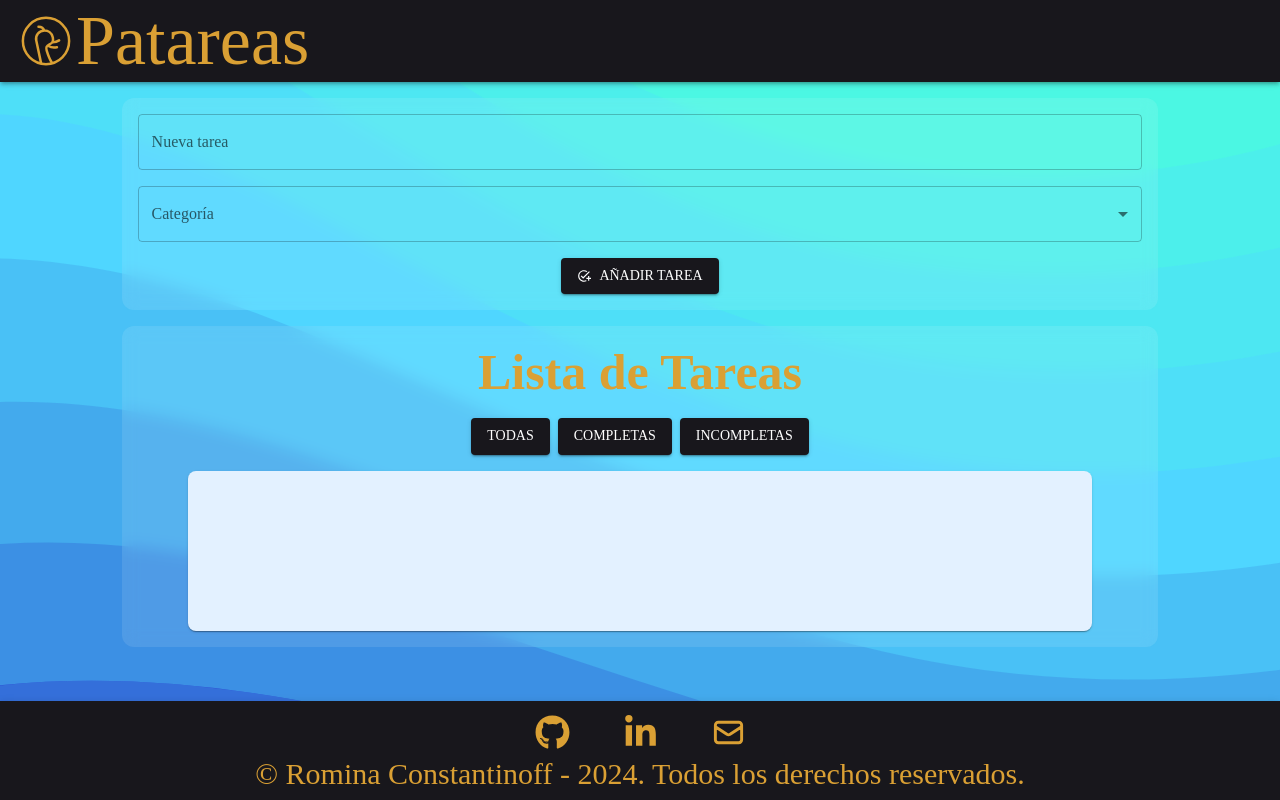
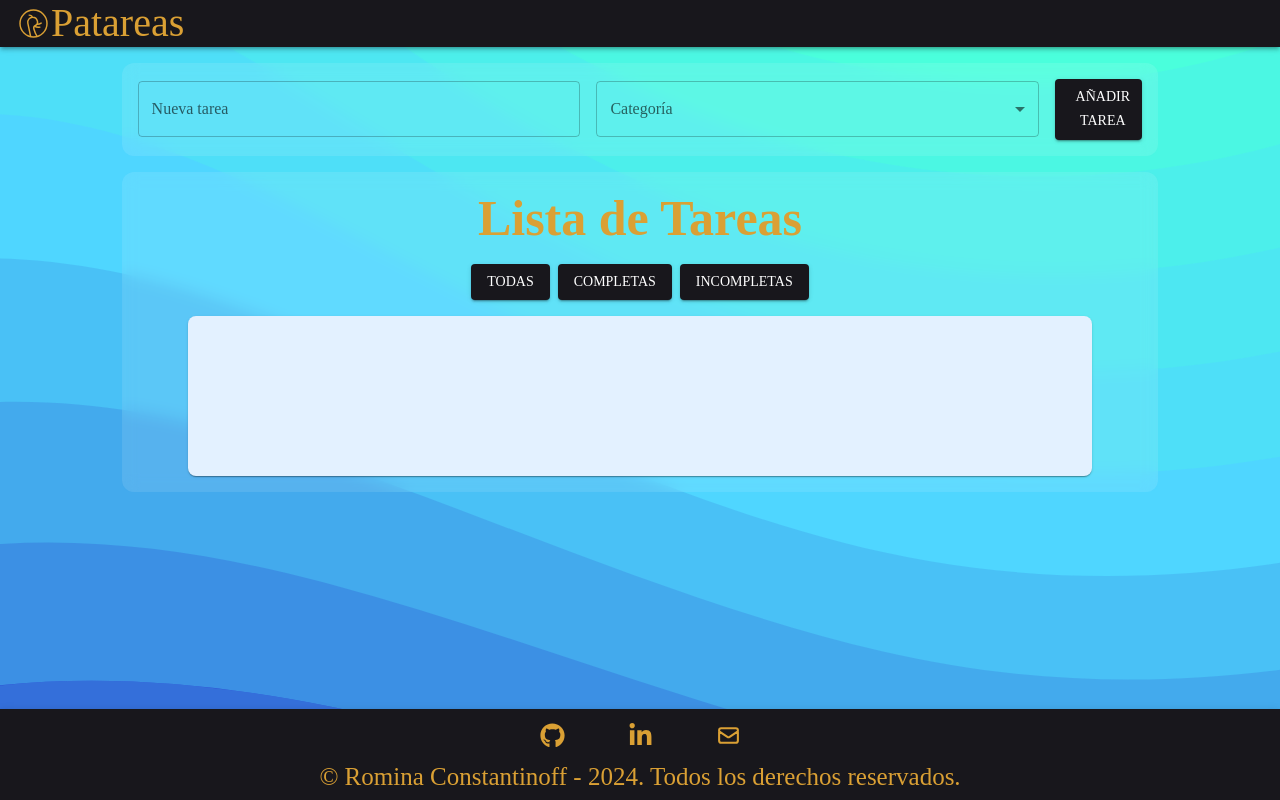
Before and after one commit to romicons/Patareas, a React (Vite) app: page / in a window 1280 px wide. Built offline with nearby package versions, Linux system fonts and the light colour scheme; a web font is replaced by a local one.

Commit message:
Changed some font sizes.

```diff
--- a/src/components/AddTaskMenu.jsx
+++ b/src/components/AddTaskMenu.jsx
@@ -12,7 +12,7 @@ export const AddTaskMenu = () => {
     };
 
     return(
-        <Box sx={{width: "90%", display:"flex", flexDirection: "column", gap: 2, alignItems: "center", borderRadius: 3, padding: 2, backdropFilter: 'blur(8px)', background: 'rgba(255, 255, 255, 0.1)'}} noValidate autoComplete="off">
+        <Box sx={{width: "90%", display:"flex", flexDirection: {xs:"column", md:"row"}, gap: 2, alignItems: "center", borderRadius: 3, padding: 2, backdropFilter: 'blur(8px)', background: 'rgba(255, 255, 255, 0.1)'}} noValidate autoComplete="off">
                 <TextField id="outlined-basic" label="Nueva tarea" variant="outlined" fullWidth />
                 <FormControl fullWidth>
                     <InputLabel id="category-select">Categoría</InputLabel>
@@ -23,14 +23,14 @@ export const AddTaskMenu = () => {
                         label="Categoría"
                         onChange={handleChange}
                     >
-                        <MenuItem value={"Casa"}>Casa</MenuItem>
+                        <MenuItem value={"Casa"} >Casa</MenuItem>
                         <MenuItem value={"Compras"}>Compras</MenuItem>
                         <MenuItem value={"Mascotas"}>Mascotas</MenuItem>
                         <MenuItem value={"Otro"}>Otro</MenuItem>
                         <MenuItem value={"Trabajo"}>Trabajo</MenuItem>
                     </Select>
                 </FormControl>
-                <Button variant='contained' color='secondary' sx={{":hover": {backgroundColor: '#daa034'}, display: "flex", gap: 1, alignItems: 'center'  }}>
+                <Button variant='contained' color='secondary' sx={{":hover": {backgroundColor: '#daa034'}, display: "flex", gap: 1, alignItems: 'center' }}>
                     <MdAddTask />
                     Añadir tarea
                 </Button>
--- a/src/components/Footer.jsx
+++ b/src/components/Footer.jsx
@@ -5,19 +5,19 @@ import { Button, Box, Typography } from "@mui/material";
 
 export const Footer = () => {
     return (
-        <Box sx={{backgroundColor:"#18171c", display: "flex", flexDirection: "column", justifyContent: "center", paddingBlock: 1, width: "100%", boxShadow: 3}}>
+        <Box sx={{backgroundColor:"#18171c", display: "flex", flexDirection: "column", justifyContent: "center", gap: 1, paddingBlock: 1, width: "100%", boxShadow: 3}}>
             <Box sx={{display: "flex", flexDirection: "row", gap: 3, justifyContent: "center"}}>
-                <Button href="https://github.com/romicons" sx={{ fontSize: {xs:25, sm:35}}}>
+                <Button href="https://github.com/romicons" sx={{ fontSize: {xs:15, sm:25}}}>
                     <FaGithub />
                 </Button>
-                <Button href="https://www.linkedin.com/in/romina-evelin-constantinoff/" sx={{ fontSize: {xs:25, sm:35}}}>
+                <Button href="https://www.linkedin.com/in/romina-evelin-constantinoff/" sx={{ fontSize: {xs:15, sm:25}}}>
                     <FaLinkedinIn />
                 </Button>
-                <Button href="mailto:romina.constantinoff@gmail.com" sx={{ fontSize: {xs:25, sm:35}}}>
+                <Button href="mailto:romina.constantinoff@gmail.com" sx={{ fontSize: {xs:15, sm:25}}}>
                     <HiOutlineMail />
                 </Button>
             </Box>
-                <Typography variant="h2" sx= {{fontSize: {xs:20, sm:30}, textAlign: "center"}}>
+                <Typography variant="h2" sx= {{fontSize: {xs:20, sm:25}, textAlign: "center"}}>
                     © Romina Constantinoff - 2024. Todos los derechos reservados.
                 </Typography>
         </Box>
--- a/src/components/Navbar.jsx
+++ b/src/components/Navbar.jsx
@@ -6,14 +6,14 @@ export const Navbar = () => {
     return (
         <Box sx={ { display:"flex", justifyContent:"left", flexFlow: "row wrap", alignItems:"center", backgroundColor: "#18171c", width:'100%', paddingInline: 2,  boxShadow: 3 } }>
             <Box component="img" sx={{
-                width: { xs: 40, sm: 60},
+                width: 35,
                 height: 'auto',
             }}
             alt="Patareas Logo"
             src={PatareasIcon}
             >
             </Box>
-            <Typography variant="h1" sx={{fontSize: {xs:50, sm:70}}}>Patareas</Typography>
+            <Typography variant="h1" sx={{ fontSize:40}}>Patareas</Typography>
         </Box>
     )
 }
```
